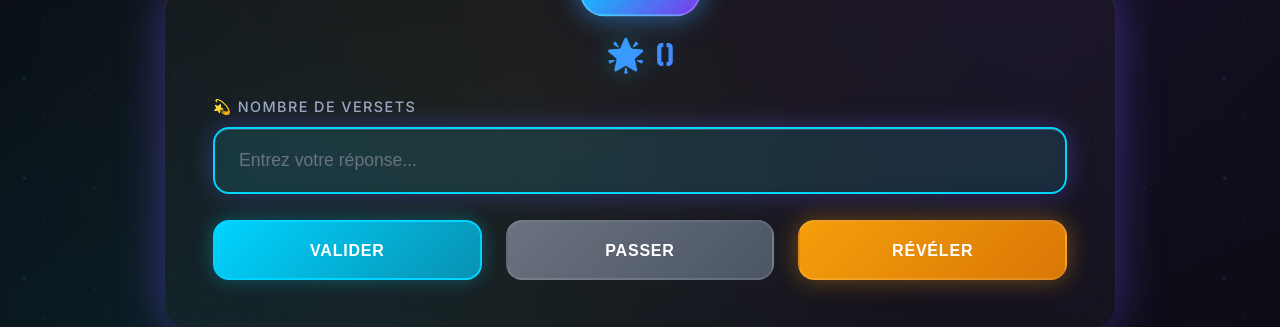
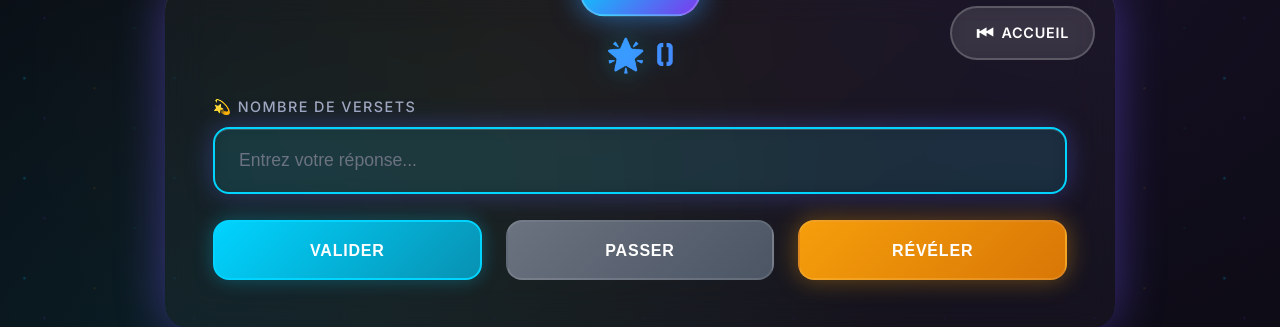
Before and after one commit to NezimK/QuizSuras, a Flask app: template templates/quiz_n1.html in a window 1280 px wide. Shown: the part 243-570 px from the top of the page. Run offline with Flask 3, Linux system fonts and the light colour scheme; the template is opened without the code that fills it, so the values that code supplies are empty.

Commit message:
add reset button

```diff
--- a/static/quiz_n1.css
+++ b/static/quiz_n1.css
@@ -514,3 +514,58 @@ body::after {
     0%, 100% { box-shadow: var(--glow-primary), inset 0 1px 0 rgba(255,255,255,0.1); }
     50% { box-shadow: var(--glow-secondary), inset 0 1px 0 rgba(255,255,255,0.2); }
 }
+/* Badge de score - Centré */
+.score-badge {
+    position: absolute;
+    top: -18px;
+    left: 50%;
+    transform: translateX(-50%);
+    background: linear-gradient(135deg, var(--primary), var(--secondary));
+    color: white;
+    padding: 0.8rem 1.5rem;
+    border-radius: 50px;
+    font-weight: 600;
+    font-size: 0.9rem;
+    box-shadow: var(--glow-primary);
+    border: 2px solid rgba(255,255,255,0.2);
+    animation: badgePulse 3s ease-in-out infinite;
+    z-index: 10;
+}
+
+/* Bouton reset - En haut à droite */
+.reset-btn {
+    position: absolute;
+    top: 20px;
+    right: 20px;
+    background: rgba(255, 255, 255, 0.1);
+    border: 2px solid rgba(255, 255, 255, 0.2);
+    border-radius: 50px;
+    padding: 0.8rem 1.5rem;
+    color: var(--text-primary);
+    text-decoration: none;
+    display: flex;
+    align-items: center;
+    gap: 0.5rem;
+    transition: all 0.3s ease;
+    font-weight: 600;
+    font-size: 0.9rem;
+    backdrop-filter: blur(10px);
+    z-index: 10;
+}
+
+.reset-btn:hover {
+    background: linear-gradient(135deg, var(--danger), #dc2626);
+    border-color: var(--danger);
+    transform: translateY(-2px);
+    box-shadow: 0 10px 30px rgba(239, 68, 68, 0.3);
+}
+
+.reset-icon {
+    font-size: 1.2rem;
+}
+
+.reset-text {
+    font-size: 0.9rem;
+    text-transform: uppercase;
+    letter-spacing: 0.05em;
+}
--- a/templates/quiz_n1.html
+++ b/templates/quiz_n1.html
@@ -20,6 +20,12 @@
 
             <!-- Score badge centré -->
             <div class="score-badge">🏆 Score: {{ score }}</div>
+
+            <!-- Bouton reset en haut à droite -->
+            <a href="/reset" class="reset-btn" title="Retour à l'accueil">
+                <span class="reset-icon">⏮</span>
+                <span class="reset-text">Accueil</span>
+            </a>
 
             <h1 class="quiz-title">
                 {% if mode == "canonique" %}
--- a/templates/quiz_n2.html
+++ b/templates/quiz_n2.html
@@ -20,6 +20,12 @@
 
             <!-- Score badge centré -->
             <div class="score-badge">🏆 Score: {{ score }}</div>
+
+            <!-- Bouton reset en haut à droite -->
+            <a href="/reset" class="reset-btn" title="Retour à l'accueil">
+                <span class="reset-icon">⏮</span>
+                <span class="reset-text">Accueil</span>
+            </a>
 
             <h1 class="quiz-title">
                 {% if mode == "canonique" %}
--- a/templates/quiz_n3.html
+++ b/templates/quiz_n3.html
@@ -20,6 +20,12 @@
 
             <!-- Score badge centré -->
             <div class="score-badge">🏆 Score: {{ score }}</div>
+
+            <!-- Bouton reset en haut à droite -->
+            <a href="/reset" class="reset-btn" title="Retour à l'accueil">
+                <span class="reset-icon">⏮</span>
+                <span class="reset-text">Accueil</span>
+            </a>
 
             <h1 class="quiz-title">
                 {% if mode == "canonique" %}
```
Also changed, not shown: static/quiz_n2.css (+55 -0 lines), static/quiz_n3.css (+55 -0 lines).
